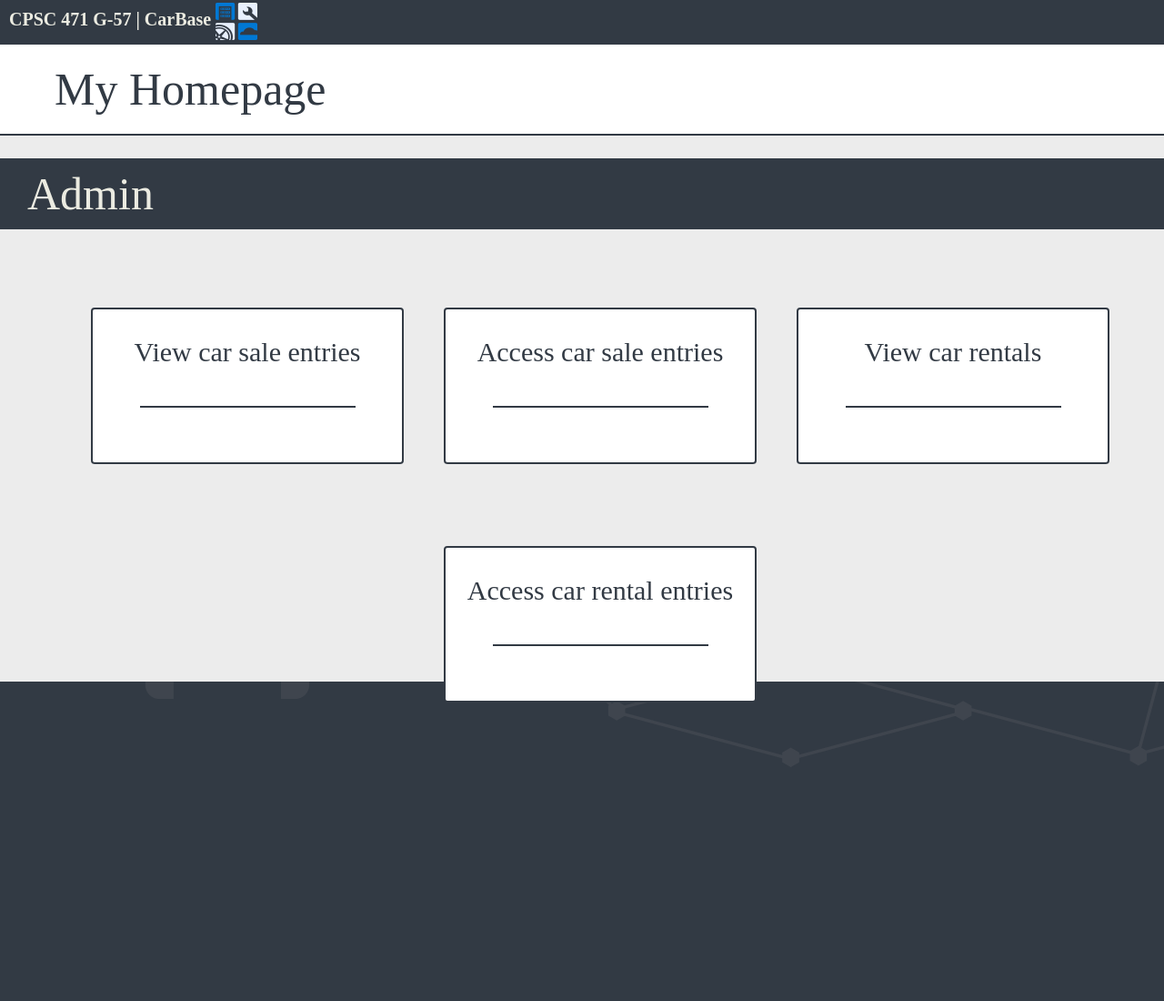
After one commit to ChuksKN/G57-CPSC471_DatabaseProject, a PHP site: page /html/homepages/adminH.html in a window 1280 px wide; the page is wider, and only the part inside the window is pictured. The commit adds this page. Shown: that part at 91% size. Run offline with PHP 8.4, Linux system fonts and the light colour scheme.

Commit message:
AdminHomepage
first homepage

```diff
--- /dev/null
+++ b/website/css/homepageStyles/adminStyle.css
@@ -0,0 +1,105 @@
+body {
+    background-color: #323a44ff;
+    font-family: "Fira Code";
+    text-align: center;
+    background-image: url("../../images/PageBackground.png");
+    /*background-position: center;*/
+    height: 1100px;
+    background-position: 25px;
+    background-repeat: no-repeat;
+    margin: 0;
+    overflow: hidden;
+}
+
+.myHomepage{
+    color: #ebebe1ff;
+    background-color: #323a44ff;
+    text-align: left;
+    padding-bottom: 5px;
+    padding-top: 10px;
+    padding-left: 5px;
+    font-size: 20px;
+    font-weight: bold;
+    font-family: "Fira Code Medium";
+    vertical-align: 5px;
+
+}
+
+.topImage{
+    vertical-align: middle;
+    display: inline-block;
+    margin-top: -10px;
+}
+
+.myAdmin{
+    background-color: #ffffffff;
+    color: #323a44ff;
+    text-align: left;
+    font-size: 50px;
+    padding-left: 60px;
+    padding-bottom: 20px;
+    padding-top: 20px;
+    font-family: "Fira Code";
+}
+
+.separateLine{
+    background-color: #323a44ff;
+    border-left: 0px #323a44ff;
+    height: 2px;
+}
+
+.menuHolder{
+    background-color: #ecececff;
+    border-left: 0px #ecececff;
+    height: 600px;
+}
+
+.adminHolder{
+    display: inline-flex;
+    width: 1628px;
+    /*height: 20px;*/
+
+    padding: 10px;
+    padding-left: 30px;
+    margin-top: 25px;
+
+    color: #ebebe1ff;
+    background-color: #323a44ff;
+
+    font-size: 50px;
+}
+
+li{
+    list-style-type: none;
+    display: inline-grid;
+    margin: 20px;
+
+}
+
+.box{
+    display: inline-block;
+    width: 340px;
+    height: 168px;
+    margin-top: 50px;
+
+    background-color: #ffffffff;
+
+    border-radius: 4px;
+    border: 2px solid #323a44ff;
+
+}
+
+.textInBox{
+    color: #323a44ff;
+    text-align: center;
+    font-size: 30px;
+}
+
+.lineBox{
+    position: static;
+
+}
+
+.no-bullet{
+    list-style-type: none
+}
--- a/pages/css/loginStyle.css
+++ b/website/css/loginStyle.css
@@ -2,7 +2,7 @@ body {
     background-color: #323a44ff;
     font-family: "Fira Code";
     text-align: center;
-    background-image: url("../images/loginPageBackground.png");
+    background-image: url("../images/PageBackground.png");
     /*background-position: center;*/
     height: 1100px;
     background-position: 25px;
@@ -86,7 +86,6 @@ input[type=password] {
     margin-top: 50px;
 }
 
-
 .rememberMe{
     font-size: medium;
 }
--- /dev/null
+++ b/website/html/homepages/adminH.html
@@ -0,0 +1,74 @@
+<!DOCTYPE html>
+<html lang="en">
+<head>
+    <meta charset="UTF-8">
+    <link rel="stylesheet" href="../../css/homepageStyles/adminStyle.css">
+    <title>My Admin Homepage &#183; CarBase</title>
+</head>
+<body>
+
+    <section class="myHomepage">
+        <span>
+            <span class="myHomepage">CPSC 471 G-57 | CarBase</span>
+            <img src="../../images/logoIcon.png" class="topImage">
+        </span>
+    </section>
+
+    <section class="myAdmin">
+        <span>
+            <span class="myAdminText">My Homepage</span>
+        </span>
+    </section>
+
+    <section>
+        <div class="separateLine"></div>
+    </section>
+
+    <section>
+        <div class="menuHolder">
+            <div class="adminHolder">Admin</div>
+
+            <ul class="nav" id="loadCategories">
+                <li href="#">
+                    <a href="#">
+                        <div class="box">
+                            <p class="textInBox">View car sale entries</p>
+                            <img src="../../images/lineBox.png" class="lineBox">
+                        </div>
+                    </a>
+                </li>
+
+                <li href="#">
+                    <a href="#">
+                    <div class="box">
+                        <p class="textInBox">Access car sale entries</p>
+                        <img src="../../images/lineBox.png" class="lineBox">
+                    </div>
+                    </a>
+                </li>
+
+                <li href="#">
+                    <a href="#">
+                        <div class="box">
+                            <p class="textInBox">View car rentals</p>
+                            <img src="../../images/lineBox.png" class="lineBox">
+                        </div>
+                    </a>
+                </li>
+
+                <li href="#">
+                    <a href="#">
+                        <div class="box">
+                            <p class="textInBox">Access car rental entries</p>
+                            <img src="../../images/lineBox.png" class="lineBox">
+                        </div>
+                    </a>
+                </li>
+
+            </ul>
+
+        </div>
+    </section>
+
+</body>
+</html>
```
Also changed, not shown: website/html/homepages/carH.html (added, +10 -0 lines), website/html/homepages/customerH.html (added, +10 -0 lines), website/html/homepages/salesH.html (added, +10 -0 lines), website/html/homepages/technicianH.html (added, +10 -0 lines), website/html/login.html (renamed from pages/html/login.html), website/images/PageBackground.png (renamed from pages/images/loginPageBackground.png), website/images/line.png (renamed from pages/images/line.png), website/images/lineBox.png (added), website/images/logo.png (renamed from pages/images/logo.png), website/images/logoIcon.png (added).
